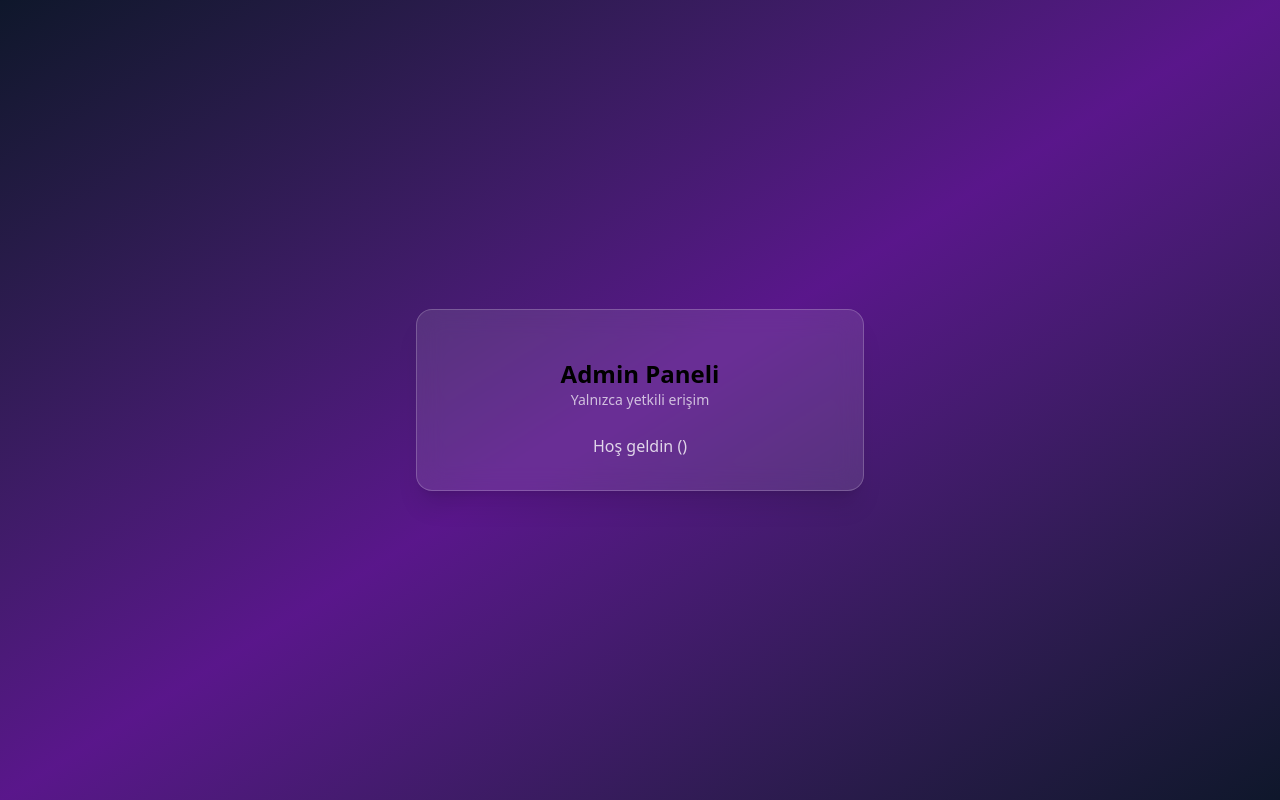
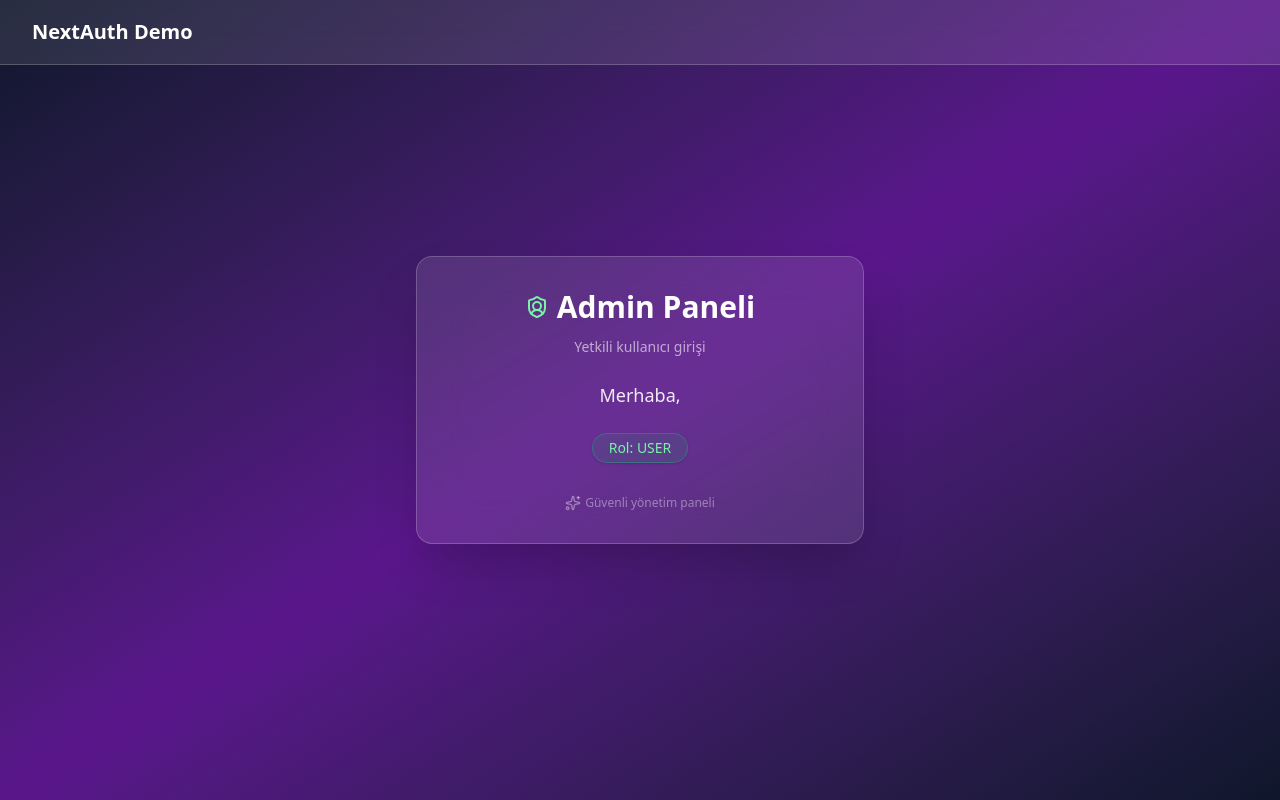
Before and after one commit to mustafakaracuha/next-auth, a Next.js app: page /admin in a window 1280 px wide. Built offline with nearby package versions, Linux system fonts and the light colour scheme; no server answers.

Commit message:
icon kütüphanesi eklendi, middleware düzenlemesi yapıldı rol eklendi

```diff
--- a/package.json
+++ b/package.json
@@ -10,6 +10,7 @@
   },
   "dependencies": {
     "@auth0/nextjs-auth0": "^4.8.0",
+    "lucide-react": "^0.533.0",
     "next": "15.4.4",
     "next-auth": "^4.24.11",
     "react": "19.1.0",
--- a/src/app/admin/page.tsx
+++ b/src/app/admin/page.tsx
@@ -2,31 +2,50 @@
 
 import { useSession } from "next-auth/react";
 import Image from "next/image";
+import { ShieldUser, Sparkles } from "lucide-react";
+import Navigation from "../components/Navigation";
 
 export default function AdminPage() {
   const { data: session } = useSession();
+  const user = session?.user;
+
+  const role = user?.roles && user.roles.length > 0 ? user.roles[0].toUpperCase() : "USER";
 
   return (
-    <main className="min-h-screen bg-gradient-to-br from-slate-900 via-purple-900 to-slate-900 flex items-center justify-center">
-      <div className="bg-white/10 backdrop-blur-md p-8 rounded-2xl shadow-xl text-center max-w-md w-full border border-white/20">
-        <div className="flex flex-col items-center mb-6">
-          {session?.user?.image && (
+    <main className="min-h-screen bg-gradient-to-br from-slate-900 via-purple-900 to-slate-900 flex items-center justify-center px-4">
+      <Navigation />
+
+      <div className="bg-white/10 backdrop-blur-xl p-8 rounded-2xl shadow-2xl text-center max-w-md w-full border border-white/20 animate-fade-in">
+        <div className="flex flex-col items-center mb-6 space-y-3">
+          {user?.image && (
             <Image
-              src={session.user.image}
-              alt={session.user.name || "Kullanıcı"}
-              width={64}
-              height={64}
-              className="rounded-full border-2 border-white shadow-sm"
+              src={user.image}
+              alt={user.name || "Kullanıcı"}
+              width={72}
+              height={72}
+              className="rounded-full border-2 border-purple-300 shadow-md"
             />
           )}
-          <h1 className="mt-4 text-2xl font-semibold">Admin Paneli</h1>
-          <p className="text-sm text-white/70">Yalnızca yetkili erişim</p>
+          <h1 className="text-white text-3xl font-bold flex items-center gap-2">
+            <ShieldUser className="w-6 h-6 text-green-300" />
+            Admin Paneli
+          </h1>
+          <p className="text-white/60 text-sm">Yetkili kullanıcı girişi</p>
         </div>
 
-        <p className="text-white/80">
-          Hoş geldin <strong>{session?.user?.name}</strong> (
-          {session?.user?.email})
-        </p>
+        <div className="text-white/90 text-lg mb-4">
+          Merhaba, <span className="font-semibold">{user?.name}</span>
+        </div>
+        <div className="text-white/60 text-sm mb-6">{user?.email}</div>
+
+        <div className="inline-block bg-green-500/10 text-green-300 px-4 py-1 rounded-full text-sm font-medium border border-green-400/30 shadow-sm">
+          Rol: {role}
+        </div>
+
+        <div className="mt-8 text-white/40 text-xs flex justify-center items-center gap-1">
+          <Sparkles className="w-4 h-4" />
+          Güvenli yönetim paneli
+        </div>
       </div>
     </main>
   );
--- a/src/app/components/Navigation/index.jsx
+++ b/src/app/components/Navigation/index.jsx
@@ -31,12 +31,12 @@ export default function Navigation() {
               >
                 Profil
               </Link>
-              {session.user?.roles?.includes("admin") && (
+              {session.user?.roles?.includes("Admin") && (
                 <Link
                   href="/admin"
                   className="text-white/80 hover:text-white transition-colors duration-200"
                 >
-                  Admin
+                  Admin Panel
                 </Link>
               )}
               <div className="flex items-center space-x-2">
--- a/src/app/login/page.tsx
+++ b/src/app/login/page.tsx
@@ -4,6 +4,7 @@ import { useSession, signIn, signOut } from "next-auth/react";
 import Link from "next/link";
 import { useState } from "react";
 import Navigation from "../components/Navigation";
+import { Settings, Shield } from "lucide-react";
 
 export default function Page() {
   const { data: session, status } = useSession();
@@ -105,26 +106,14 @@ export default function Page() {
                     <span>Profili Görüntüle</span>
                   </div>
                 </Link>
-                {session.user?.roles?.includes("admin") && (
+                {session.user?.roles?.includes("Admin") && (
                   <Link
                     href="/settings"
                     className="group bg-white/10 hover:bg-white/20 text-white px-6 py-4 rounded-xl font-semibold transition-all duration-300 border border-white/20 hover:border-white/40"
                   >
                     <div className="flex items-center justify-center space-x-2">
-                      <svg
-                        className="w-5 h-5"
-                        fill="none"
-                        stroke="currentColor"
-                        viewBox="0 0 24 24"
-                      >
-                        <path
-                          strokeLinecap="round"
-                          strokeLinejoin="round"
-                          strokeWidth={2}
-                          d="M16 7a4 4 0 11-8 0 4 4 0 018 0zM12 14a7 7 0 00-7 7h14a7 7 0 00-7-7z"
-                        />
-                      </svg>
-                      <span>Ayarlar</span>
+                      <Shield className="w-5 h-5" />
+                      <span>Admin Panel</span>
                     </div>
                   </Link>
                 )}
--- a/src/middleware.ts
+++ b/src/middleware.ts
@@ -20,7 +20,7 @@ export async function middleware(req: NextRequest) {
   if (pathname.startsWith("/admin")) {
     const roles: string[] = Array.isArray(token?.roles) ? token?.roles : [];
 
-    if (!roles.includes("admin")) {
+    if (!roles.includes("Admin")) {
       const unauthorizedUrl = req.nextUrl.clone();
       unauthorizedUrl.pathname = "/unauthorized";
       return NextResponse.redirect(unauthorizedUrl);
```
Also changed, not shown: 1 other file (tests, documents, lock files or other folders).
